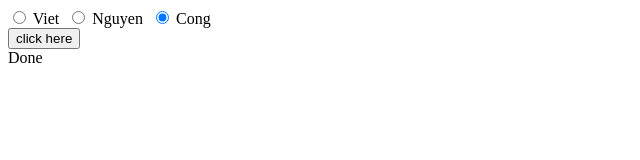
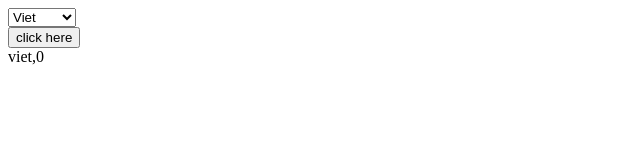
Before and after one commit to Vietnguyencong/newviet.github.io, a plain HTML site: page practice code/demo.html in a window 1280 px wide. Both pictures are taken after a click on the button "click here". Shown: the whole page, without its empty margins (0-640 px from the left). Drawn offline with Linux system fonts and the light colour scheme.

Commit message:
add Question 21
add more question into practice page content

```diff
--- a/practice code/demo.html
+++ b/practice code/demo.html
@@ -1,24 +1,28 @@
 <html>
 
 <body>
-    <form>
-        <input type="radio" name='js' value="V" checked> Viet&nbsp;
-        <input type="radio" name='js' value="N"> Nguyen&nbsp;
-        <input type="radio" name='js' value="C"> Cong&nbsp;
+    <form name='nguyen_cong'>
+        <select name='viet'>
+            <option value='viet'>Viet</option>
+            <option value='nguyen'>Nguyen</option>
+            <option value='cong'>Cong</option>
+        </select>
         <br><input type='button' onclick='retrieve()' value='click here'>
-        <div id='demo0'>the answer</div>
-    </form>
-    <script>
+        <div id='demo0'>answer appears right here</div>
+        </form>
+        <script>
         function retrieve() {
-            var mylist = document.getElementsByName('js')
+            var mylist = document.getElementsByTagName('option')
+            var select_value=document.nguyen_cong.viet.value
+            var index
             for (i = 0; i < mylist.length; i++) {
-                if (mylist[i].value == 'C') {
-                    mylist[i].checked = true
+                if(mylist[i].value==select_value){
+                    index=i
                 }
             }
-            demo0.innerHTML = 'Done'
+            demo0.innerHTML = select_value+","+index
         }
-    </script>
+        </script>
 </body>
 
 </html>
```
Also changed, not shown: practice code/html.html (+26 -1 lines), practice code/js.js (+26 -1 lines).
